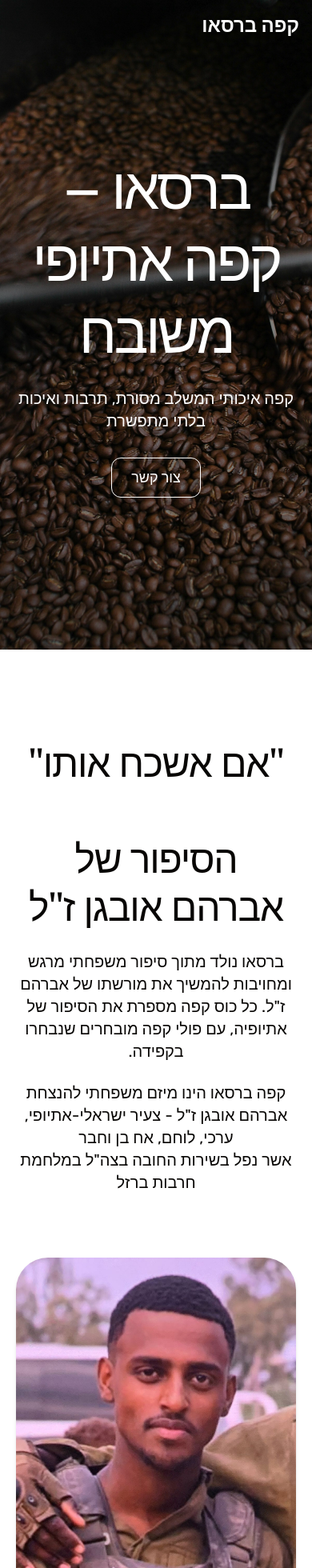
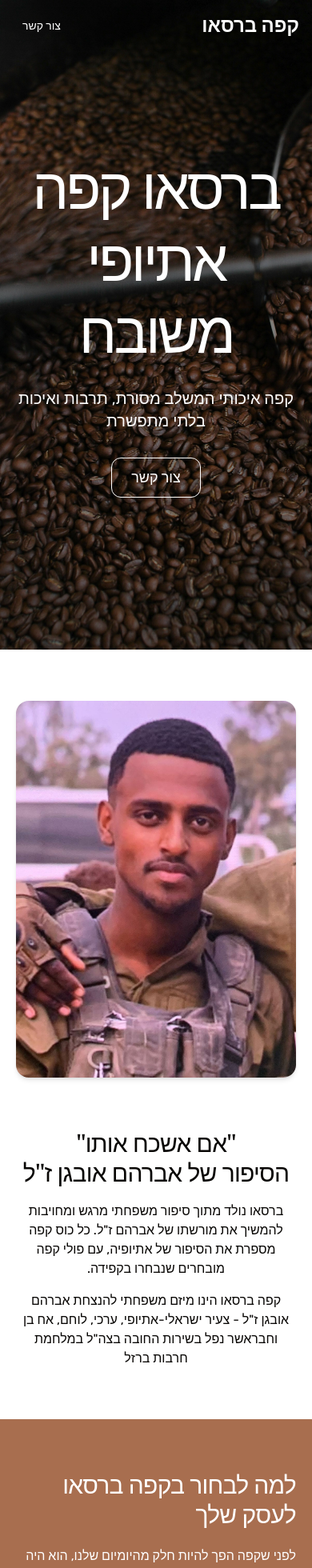
Before and after one commit to Lior3796/beresau-coffee, a React (Vite) app: page / in a window 390 px wide. Shown: the top 1960 px of the page at 80% size. Built offline with nearby package versions, Linux system fonts and the light colour scheme.

Commit message:
Added responsive, mobile design, and reduce the font size.

```diff
--- a/src/components/Features.jsx
+++ b/src/components/Features.jsx
@@ -1,59 +1,187 @@
+import { motion } from "framer-motion";
+import { useEffect, useRef, useState } from "react";
 import { scrollToContact } from "./scrollToContact";
 import { Element } from "react-scroll";
 
 const Features = () => {
+  const sectionRef = useRef(null);
+  const [isVisible, setIsVisible] = useState(false);
+
+  useEffect(() => {
+    const observer = new IntersectionObserver(
+      ([entry]) => {
+        if (entry.isIntersecting) {
+          setIsVisible(true);
+          observer.unobserve(entry.target);
+        }
+      },
+      { threshold: 0.1 }
+    );
+
+    if (sectionRef.current) {
+      observer.observe(sectionRef.current);
+    }
+
+    return () => {
+      if (sectionRef.current) {
+        observer.unobserve(sectionRef.current);
+      }
+    };
+  }, []);
+
+  const containerVariants = {
+    hidden: { opacity: 0 },
+    visible: {
+      opacity: 1,
+      transition: {
+        duration: 0.5,
+        staggerChildren: 0.3
+      }
+    }
+  };
+
+  const itemVariants = {
+    hidden: { opacity: 0, y: 20 },
+    visible: {
+      opacity: 1,
+      y: 0,
+      transition: {
+        duration: 0.7,
+        ease: "easeOut"
+      }
+    }
+  };
+
+  const listVariants = {
+    hidden: { opacity: 0 },
+    visible: {
+      opacity: 1,
+      transition: {
+        staggerChildren: 0.2
+      }
+    }
+  };
+
+  const listItemVariants = {
+    hidden: { opacity: 0, x: -10 },
+    visible: {
+      opacity: 1,
+      x: 0,
+      transition: {
+        duration: 0.5,
+        ease: "easeOut"
+      }
+    }
+  };
+
+  const buttonVariants = {
+    hidden: { opacity: 0, scale: 0.9 },
+    visible: {
+      opacity: 1,
+      scale: 1,
+      transition: {
+        duration: 0.5,
+        ease: "easeOut",
+        delay: 1.2
+      }
+    },
+    hover: {
+      scale: 1.05,
+      backgroundColor: "rgba(255, 255, 255, 1)",
+      color: "#080604",
+      transition: {
+        duration: 0.3
+      }
+    }
+  };
+
   return (
     <Element name="features">
-      <section className="py-28 bg-brand-brown">
-        <div className="container">
-          <div className="flex flex-col md:flex-row gap-20">
-            <div className="flex-1">
+      <motion.section
+        ref={sectionRef}
+        className="py-16 md:py-28 bg-brand-brown"
+      >
+        <motion.div
+          className="container mx-auto px-4 md:px-16"
+          initial="hidden"
+          animate={isVisible ? "visible" : "hidden"}
+          variants={containerVariants}
+        >
+          <div className="flex flex-col md:flex-row gap-8 md:gap-20">
+            {/* Image - Full width on mobile, half on desktop */}
+            <motion.div
+              className="flex-1 order-2 md:order-1 mt-8 md:mt-0"
+              variants={itemVariants}
+            >
               <img
                 src="/images/derese-coffee.jpeg"
                 alt="קפה ברסאו"
-                className="w-full h-full object-cover rounded-[40px] shadow-md"
+                className="w-full h-auto md:h-full object-cover rounded-2xl md:rounded-[40px] shadow-md"
               />
-            </div>
+            </motion.div>
 
-            <div className="flex-1 flex flex-col justify-between items-start">
-              <div className="text-right mb-8">
-                <h2 className="text-5xl mb-6 font-varela leading-tight tracking-tight text-white">
-                  למה לבחור בברסאו לעסק שלך?
-                </h2>
-                <p className="text-xl text-white">
-                  לפני שקפה הפך להיות חלק מהיומיום שלנו, הוא היה טקס. באתיופיה,
-                  הכנת קפה היא אמנות, רגע של חיבור בין אנשים. אנחנו מביאים את אותה
-                  הרוח, עם קפה שלא רק מעיר – אלא גם מזכיר מאיפה הכל התחיל.
-                </p>
+            {/* Content - Full width on mobile, half on desktop */}
+            <div className="flex-1 flex flex-col justify-between items-end order-1 md:order-2">
+              <div className="w-full text-right mb-6 md:mb-8">
+                <motion.h2
+                  className="text-3xl sm:text-4xl md:text-5xl lg:text-6xl font-varela leading-tight tracking-tight text-white"
+                  variants={itemVariants}
+                >
+                  למה לבחור בקפה
+                  <br className="hidden xs:inline" /> ברסאו לעסק שלך
+                </motion.h2>
+
+                <motion.p
+                  className="text-base sm:text-lg md:text-xl text-white mt-4 md:mt-6"
+                  variants={itemVariants}
+                >
+                  לפני שקפה הפך להיות חלק מהיומיום שלנו, הוא היה טקס.
+                  <br className="hidden md:inline" /> באתיופיה, הכנת קפה היא אמנות, רגע של חיבור בין אנשים.
+                  <br className="hidden md:inline" /> אנחנו מביאים את אותה הרוח, עם קפה שלא רק מעיר – אלא
+                  <br className="hidden md:inline" /> גם מזכיר מאיפה הכל התחיל.
+                </motion.p>
               </div>
 
-              <div className="w-full mb-8">
-                <ul className="space-y-4 text-right">
-                  <li className="text-lg text-white">
+              <motion.div className="w-full mb-6 md:mb-8">
+                <motion.ul
+                  variants={listVariants}
+                  className="space-y-2 md:space-y-4 text-right"
+                >
+                  <motion.li
+                    variants={listItemVariants}
+                    className="text-base md:text-lg text-white"
+                  >
                     חוויית טעם ייחודית – טעמים עמוקים וארומטיים
-                  </li>
-                  <li className="text-lg text-white">
+                  </motion.li>
+                  <motion.li
+                    variants={listItemVariants}
+                    className="text-base md:text-lg text-white"
+                  >
                     מותאם לעסקים – פתרונות קפה לעסקים וארגונים
-                  </li>
-                  <li className="text-lg text-white">
+                  </motion.li>
+                  <motion.li
+                    variants={listItemVariants}
+                    className="text-base md:text-lg text-white"
+                  >
                     איכות פרימיום – פולים טריים ומובחרים
-                  </li>
-                </ul>
-              </div>
+                  </motion.li>
+                </motion.ul>
+              </motion.div>
 
-              <div>
-                <button
-                  href="#container"
+              <div className="self-center md:self-start">
+                <motion.button
+                  variants={buttonVariants}
+                  whileHover="hover"
                   onClick={scrollToContact}
-                  className="bg-white/10 text-white py-2.5 px-6 rounded-xl text-lg font-medium hover:bg-white hover:text-brand-dark transition-colors"
+                  className="bg-white/10 text-white py-2 md:py-2.5 px-4 md:px-6 rounded-lg md:rounded-xl text-base md:text-lg font-medium hover:bg-white hover:text-brand-dark transition-colors"
                 >
                   צור קשר להזמנה
-                </button>
+                </motion.button>
               </div>
             </div>
           </div>
-        </div>
-      </section>
+        </motion.div>
+      </motion.section>
     </Element>
   );
 };
--- a/src/components/Footer.jsx
+++ b/src/components/Footer.jsx
@@ -1,46 +1,206 @@
+import { motion } from "framer-motion";
+import { useEffect, useRef, useState } from "react";
+
 const Footer = () => {
+  const footerRef = useRef(null);
+  const [isVisible, setIsVisible] = useState(false);
+  const whatsAppText = encodeURI("הגעתי דרך עמוד נחיתה");
+  useEffect(() => {
+    const observer = new IntersectionObserver(
+      ([entry]) => {
+        if (entry.isIntersecting) {
+          setIsVisible(true);
+          observer.unobserve(entry.target);
+        }
+      },
+      { threshold: 0.1 }
+    );
+
+    if (footerRef.current) {
+      observer.observe(footerRef.current);
+    }
+
+    return () => {
+      if (footerRef.current) {
+        observer.unobserve(footerRef.current);
+      }
+    };
+  }, []);
+
+  const containerVariants = {
+    hidden: { opacity: 0 },
+    visible: {
+      opacity: 1,
+      transition: {
+        duration: 0.5,
+        staggerChildren: 0.2
+      }
+    }
+  };
+
+  const itemVariants = {
+    hidden: { opacity: 0, y: 20 },
+    visible: {
+      opacity: 1,
+      y: 0,
+      transition: {
+        duration: 0.6,
+        ease: "easeOut"
+      }
+    }
+  };
+
+  const logoVariants = {
+    hidden: { opacity: 0, scale: 0.9 },
+    visible: {
+      opacity: 1,
+      scale: 1,
+      transition: {
+        duration: 0.7,
+        ease: "easeOut"
+      }
+    }
+  };
+
+  const linkVariants = {
+    hover: {
+      scale: 1.05,
+      color: "#A86E4F",
+      transition: { duration: 0.2 }
+    }
+  };
+
+  const socialVariants = {
+    hidden: { opacity: 0, scale: 0.8 },
+    visible: {
+      opacity: 1,
+      scale: 1,
+      transition: {
+        duration: 0.5,
+        ease: "easeOut"
+      }
+    },
+    hover: {
+      scale: 1.2,
+      transition: { duration: 0.2 }
+    }
+  };
+
   return (
-    <footer className="py-20 bg-white">
-      <div className="container">
+    <footer ref={footerRef} className="py-20 bg-white">
+      <motion.div
+        className="container"
+        initial="hidden"
+        animate={isVisible ? "visible" : "hidden"}
+        variants={containerVariants}
+      >
         <div className="flex flex-col md:flex-row gap-16 mb-20">
-          <div className="flex flex-col items-start gap-8">
-            <img
+          <motion.div
+            className="flex flex-col items-start gap-8"
+            variants={itemVariants}
+          >
+            <motion.img
               src="/images/logo-beraso.png"
               alt="קפה ברסאו"
               className="h-10"
+              variants={logoVariants}
             />
 
-            <div className="flex flex-col items-start w-full">
-              <div className="mb-6">
+            <motion.div
+              className="flex flex-col items-start w-full"
+              variants={itemVariants}
+            >
+              <motion.div
+                className="mb-6"
+                variants={itemVariants}
+              >
                 <h3 className="text-base font-semibold text-brand-dark mb-1">כתובת</h3>
-                <p className="text-base text-brand-dark">שדרות ירושלים 62 נתיבות</p>
-              </div>
+                <p className="text-base text-brand-dark">
+                  <motion.a
+                    href="https://www.google.com/maps/place/%D7%A4%D7%99%D7%A0%D7%A1%D7%A7%D7%A8+57,+%D7%AA%D7%9C+%D7%90%D7%91%D7%99%D7%91%E2%80%AD/@32.0767117,34.7727295,3a,75y,280.73h,90t/data=!3m4!1e1!3m2!1snp2JRQqFYp8hG-SfF25k1w!2e0!4m2!3m1!1s0x151d4c7f0cb688dd:0xc40e6f6688f55246?sa=X&ved=1t:3780&ictx=111"
+                    whileHover="hover"
+                    variants={linkVariants}
+                  >
+                    תל גיבורים 5 תל אביב
+                  </motion.a>
+                </p>
+              </motion.div>
 
-              <div>
+              <motion.div variants={itemVariants}>
                 <h3 className="text-base font-semibold text-brand-dark mb-1">צור קשר</h3>
-                <p className="text-base text-brand-dark">03-1234567</p>
-                <p className="text-base text-brand-dark">info@beresau.co.il</p>
-              </div>
-            </div>
+                <p className="text-base text-brand-dark">
+                  <motion.a
+                    href="tel:053-3790590"
+                    whileHover="hover"
+                    variants={linkVariants}
+                  >
+                    053-3790590
+                  </motion.a>
+                </p>
+                <p className="text-base text-brand-dark">
+                  <motion.a
+                    href="mailto:info@beresau.co.il"
+                    whileHover="hover"
+                    variants={linkVariants}
+                  >
+                    info@beresau.co.il
+                  </motion.a>
+                </p>
+              </motion.div>
+            </motion.div>
 
-            <div className="flex gap-3">
-              <a href="#" aria-label="Facebook">
+            <motion.div
+              className="flex gap-3"
+              variants={itemVariants}
+            >
+              <motion.a
+                href="https://www.facebook.com/profile.php?id=61565156337680"
+                target="_blank"
+                aria-label="Facebook"
+                whileHover="hover"
+                variants={socialVariants}
+              >
                 <img src="/images/facebook-icon.svg" alt="Facebook" className="w-6 h-6" />
-              </a>
-              <a href="#" aria-label="Instagram">
+              </motion.a>
+              <motion.a
+                href="https://www.instagram.com/beresau_coffee/"
+                target="_blank"
+                aria-label="Instagram"
+                whileHover="hover"
+                variants={socialVariants}
+              >
                 <img src="/images/instagram-icon.svg" alt="Instagram" className="w-6 h-6" />
-              </a>
-            </div>
-          </div>
+              </motion.a>
+              <motion.a
+                href={`https://api.whatsapp.com/send/?phone=9720549303109&text=${whatsAppText}&type=phone_number&app_absent=0`}
+                target="_blank"
+                aria-label="Instagram"
+                whileHover="hover"
+                variants={socialVariants}
+              >
+                <img src="/images/whatsapp-icon.svg" alt="WhatsApp" className="w-6 h-6" />
+              </motion.a>
+            </motion.div>
+          </motion.div>
         </div>
 
-        <div className="flex flex-col">
+        <motion.div
+          className="flex flex-col"
+          variants={itemVariants}
+        >
           <hr className="border-brand-dark/15 mb-8" />
           <div className="flex justify-center">
-            <p className="text-base text-brand-dark">© כל הזכויות שמורות לקפה ברסאו 2025 | עוצב ופותח ע"י <a href="https://www.solid-software.solutions/">Solid Software</a></p>
+            <p className="text-base text-brand-dark">
+              © כל הזכויות שמורות לקפה ברסאו 2025 | עוצב ופותח ע"י <motion.a
+                href="https://www.solid-software.solutions/"
+                target="_blank"
+                whileHover="hover"
+                variants={linkVariants}
+              >סוליד</motion.a>
+            </p>
           </div>
-        </div>
-      </div>
+        </motion.div>
+      </motion.div>
     </footer>
   )
 }
--- a/src/components/Hero.jsx
+++ b/src/components/Hero.jsx
@@ -76,7 +76,7 @@ const Hero = () => {
             className="text-7xl mb-6 font-varela leading-tight tracking-tighter"
             variants={titleVariants}
           >
-            ברסאו – קפה אתיופי משובח
+            ברסאו קפה אתיופי משובח
           </motion.h1>
           <motion.p
             className="text-xl"
--- a/src/components/Navbar.jsx
+++ b/src/components/Navbar.jsx
@@ -4,12 +4,12 @@ import { Link } from 'react-scroll';
 
 const Navbar = () => {
   const [isScrolled, setIsScrolled] = useState(false);
+  const [isMobileMenuOpen, setIsMobileMenuOpen] = useState(false);
 
   useEffect(() => {
     const handleScroll = () => {
       setIsScrolled(window.scrollY > 50);
     };
-
     window.addEventListener('scroll', handleScroll);
     return () => window.removeEventListener('scroll', handleScroll);
   }, []);
@@ -26,18 +26,38 @@ const Navbar = () => {
       <div className="max-w-7xl mx-auto px-4 sm:px-6 lg:px-8">
         <div className="flex items-center justify-between h-16">
           <div className="flex-shrink-0">
-            <span className={`text-2xl font-bold text-coffee-800  ${
-                  isScrolled ? 'text-coffee-800 hover:text-coffee-600' : 'text-white hover:text-coffee-200'
-                }`}><a href="https://beresau.co.il/?gad_source=1&gclid=Cj0KCQjw782_BhDjARIsABTv_JAE97wGb1SwevwQJPWSasXnKjq76C3qRucJpGrpFcSw4qvufUoqyLMaArXCEALw_wcB">קפה ברסאו</a></span>
+            <span className={`text-2xl font-bold ${
+              isScrolled ? 'text-coffee-800 hover:text-coffee-600' : 'text-white hover:text-coffee-200'
+            }`}>
+              <a href="https://beresau.co.il/?gad_source=1&gclid=Cj0KCQjw782_BhDjARIsABTv_JAE97wGb1SwevwQJPWSasXnKjq76C3qRucJpGrpFcSw4qvufUoqyLMaArXCEALw_wcB">
+                קפה ברסאו
+              </a>
+            </span>
           </div>
 
+          {/* Mobile Contact Link */}
+          <div className="md:hidden">
+            <Link
+              to="contact"
+              spy={true}
+              smooth={true}
+              offset={-70}
+              duration={500}
+              className={`cursor-pointer px-3 py-2 rounded-md text-sm font-medium ${
+                isScrolled ? 'text-coffee-800 hover:text-coffee-600' : 'text-white hover:text-coffee-200'
+              }`}
+            >
+              צור קשר
+            </Link>
+          </div>
+
+          {/* Desktop Navigation */}
           <div className="hidden md:block">
-            <div className="ml-10 flex items-center space-x-8">
+            <div className="flex items-center space-x-8">
               <Link
                 to="story"
                 spy={true}
                 smooth={true}
-                offset={-10}
                 duration={1000}
                 className={`cursor-pointer px-3 py-2 rounded-md text-sm font-medium ${
                   isScrolled ? 'text-coffee-800 hover:text-coffee-600' : 'text-white hover:text-coffee-200'
--- a/src/components/Story.jsx
+++ b/src/components/Story.jsx
@@ -53,60 +53,61 @@ const Story = () => {
 
   return (
     <Element name="story">
-    <section ref={sectionRef} className="py-28 bg-white">
+      <section ref={sectionRef} className="py-16 md:py-28 bg-white">
         <motion.div
-        className="container"
+          className="container mx-auto px-4 md:px-16"
           initial="hidden"
           animate={isVisible ? "visible" : "hidden"}
           variants={containerVariants}
         >
-        <div className="flex flex-col md:flex-row gap-20">
-
+          <div className="flex flex-col md:flex-row gap-8 md:gap-20">
+            {/* Text content - will be on top for mobile, left for desktop */}
             <motion.div
-            className="flex-1 flex items-center"
+              className="flex-1 flex items-center order-2 md:order-1 mt-8 md:mt-0"
               variants={itemVariants}
             >
-            <div className="flex flex-col items-center md:items-end text-center md:text-right">
+              <div className="flex flex-col items-center md:items-end text-center md:text-right w-full">
                 <motion.h2
-                className="w-full text-5xl mb-6 font-varela leading-tight tracking-tight text-brand-dark"
+                  className="w-full text-3xl sm:text-4xl md:text-5xl mb-4 md:mb-6 font-varela leading-tight tracking-tight text-brand-dark"
                   variants={itemVariants}
                 >
-                "אם אשכח אותו"<br /><br />
+                  "אם אשכח אותו"
+                  <br className="hidden sm:block" /><br />
                   הסיפור של אברהם אובגן ז"ל
                 </motion.h2>
                 <motion.p
-                className="text-xl text-brand-dark"
+                  className="text-base sm:text-lg md:text-xl text-brand-dark"
                   variants={itemVariants}
                 >
                   ברסאו נולד מתוך סיפור משפחתי מרגש ומחויבות להמשיך את מורשתו של אברהם ז"ל. כל כוס קפה מספרת את הסיפור של אתיופיה, עם פולי קפה מובחרים שנבחרו בקפידה.
                 </motion.p>
                 <motion.p
-                className="text-xl text-brand-dark mt-6"
+                  className="text-base sm:text-lg md:text-xl text-brand-dark mt-4 md:mt-6"
                   variants={itemVariants}
                 >
                   קפה ברסאו הינו מיזם משפחתי להנצחת אברהם אובגן ז"ל - צעיר ישראלי-אתיופי, ערכי, לוחם, אח בן וחבר
-
-                <br />אשר נפל בשירות החובה בצה"ל במלחמת חרבות ברזל
+                  <br className="hidden md:block" />
+                  אשר נפל בשירות החובה בצה"ל במלחמת חרבות ברזל
                 </motion.p>
               </div>
             </motion.div>
+
+            {/* Image - will be on bottom for mobile, right for desktop */}
             <motion.div
-            className="flex-1 h-screen"
+              className="flex-1 h-64 sm:h-96 md:h-screen order-1 md:order-2"
               variants={itemVariants}
             >
               <img
                 src="/images/Avraham.jpeg"
                 alt="קפה ברסאו"
-              className="w-full h-full object-cover rounded-[40px] shadow-md"
+                className="w-full h-full object-cover rounded-2xl md:rounded-[40px] shadow-md"
               />
             </motion.div>
           </div>
         </motion.div>
       </section>
+    </Element>
+  );
+};
 
-    </Element>
-
-  )
-}
-
-export default Story
+export default Story;
```
Also changed, not shown: src/components/Contact.jsx (+20 -19 lines), src/components/Testimonial.jsx (+9 -9 lines), public/images/whatsapp-icon.svg (added). Lines whose indentation alone changed are shown as unchanged.
